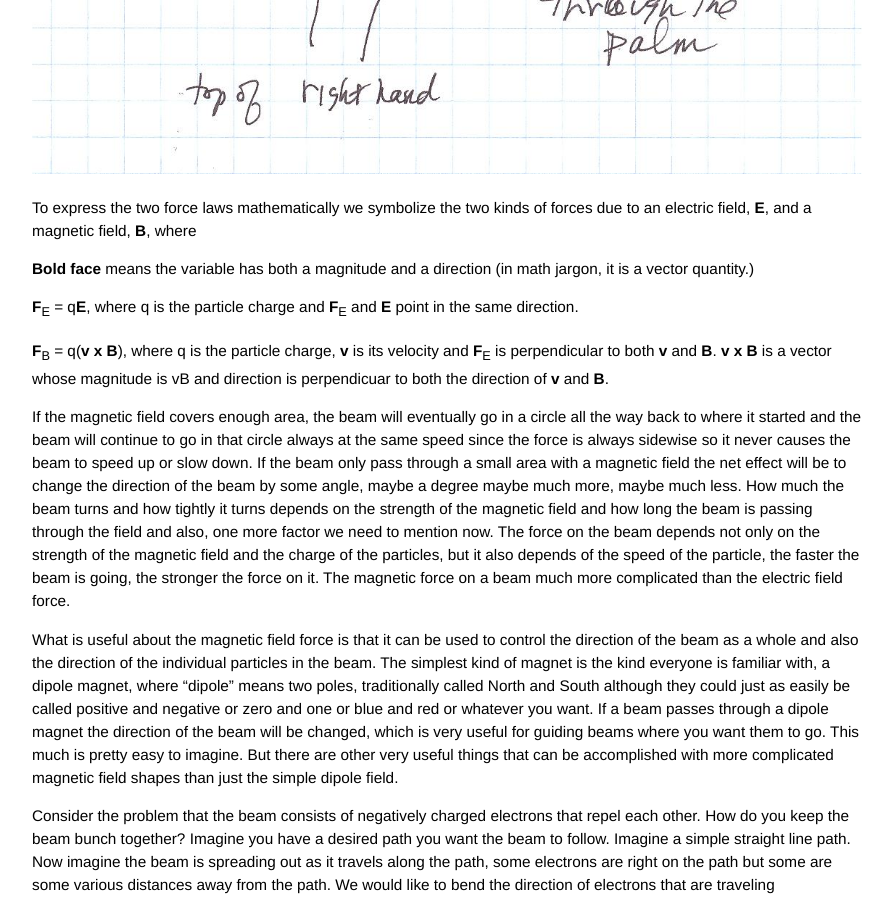
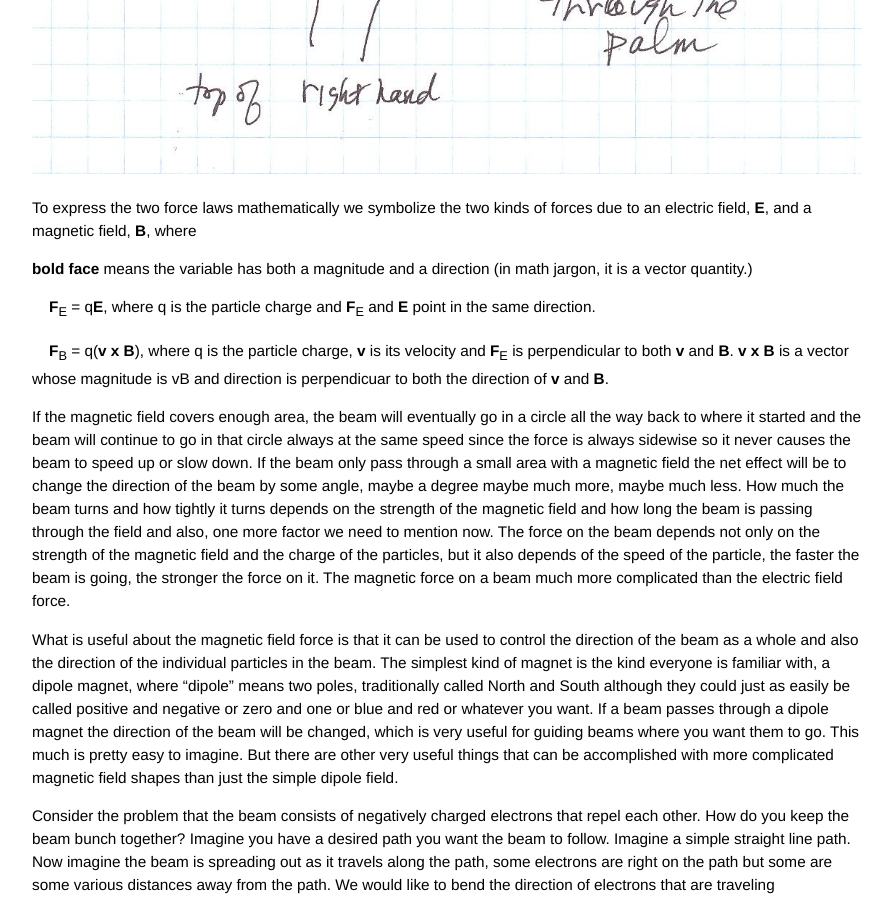
Before and after one commit to grbfacet/facet, a Jekyll site: the page built from beam-control-tutorial.md, in a window 1280 px wide and 900 px high, scrolled down 1772 px. Shown: the whole window, without its empty margins (193-1085 px from the left). Built offline with Jekyll 4.4.1, drawn with Linux system fonts in a browser that asks for light colours.

Commit message:
Update beam-control-tutorial.md

```diff
--- a/beam-control-tutorial.md
+++ b/beam-control-tutorial.md
@@ -18,11 +18,11 @@ Now imagine this force turns the direction of the particle beam so rotate your h
 
 To express the two force laws mathematically we symbolize the two kinds of forces due to an electric field, **E**, and a magnetic field, **B**, where
 
-**Bold face** means the variable has both a magnitude and a direction (in math jargon, it is a vector quantity.)
+**bold face** means the variable has both a magnitude and a direction (in math jargon, it is a vector quantity.)
 
-**F**<sub>E</sub> = q**E**, where q is the particle charge and **F**<sub>E</sub> and **E** point in the same direction.
+<span class="eq">**F**<sub>E</sub> = q**E**, where q is the particle charge and **F**<sub>E</sub> and **E** point in the same direction.</span>
 
-**F**<sub>B</sub> = q(**v x B**), where q is the particle charge, **v** is its velocity and **F**<sub>E</sub> is perpendicular to both **v** and **B**. **v x B** is a vector whose magnitude is vB and direction is perpendicuar to both the direction of **v** and **B**.
+<span class="eq">**F**<sub>B</sub> = q(**v x B**), where q is the particle charge, **v** is its velocity and **F**<sub>E</sub> is perpendicular to both **v** and **B**. **v x B** is a vector whose magnitude is vB and direction is perpendicuar to both the direction of **v** and **B**.</span>
 
 If the magnetic field covers enough area, the beam will eventually go in a circle all the way back to where it started and the beam will continue to go in that circle always at the same speed since the force is always sidewise so it never causes the beam to speed up or slow down. If the beam only pass through a small area with a magnetic field the net effect will be to change the direction of the beam by some angle, maybe a degree maybe much more, maybe much less. How much the beam turns and how tightly it turns depends on the strength of the magnetic field and how long the beam is passing through the field and also, one more factor we need to mention now. The force on the beam depends not only on the strength of the magnetic field and the charge of the particles, but it also depends of the speed of the particle, the faster the beam is going, the stronger the force on it. The magnetic force on a beam much more complicated than the electric field force.
 
```
